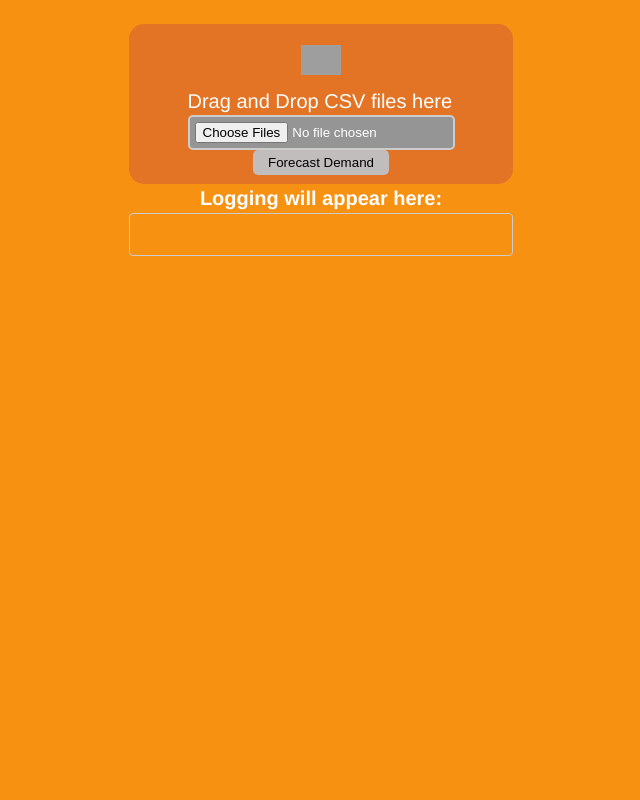
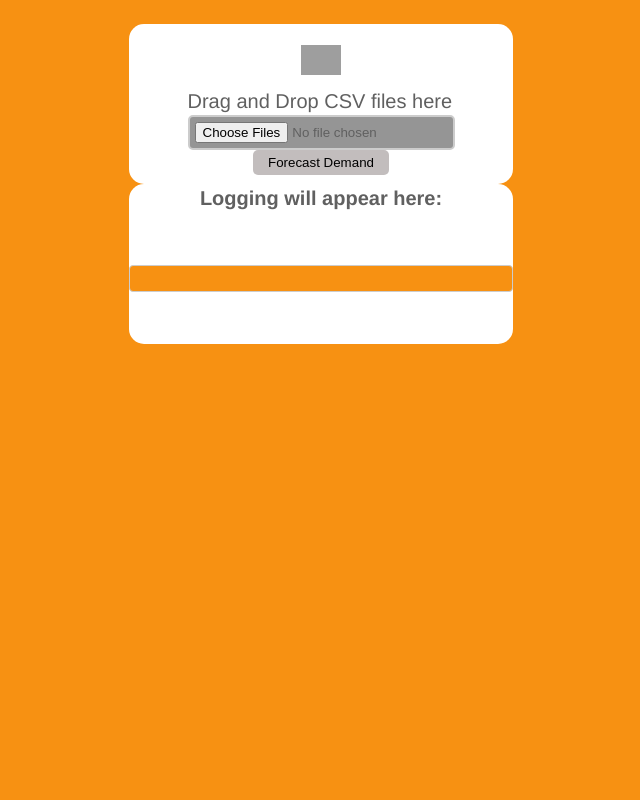
Before and after one commit to datakind/united-way-211-forecast-app, a Flask app: page / in a window 1280 px wide. Shown: the whole page, without its empty margins (319-959 px from the left). Run offline with Flask 2, Linux system fonts and the light colour scheme; some libraries are stand-ins or nearby versions; grey boxes are pictures that could not be loaded.

Commit message:
Revise color changes

```diff
--- a/static/css/app.css
+++ b/static/css/app.css
@@ -4,7 +4,7 @@
   padding: 20.5px;
   font-size: 13px;
   line-height: 1.42857143;
-  color: #ffffff;
+  color: #606060;
   word-break: break-all;
   word-wrap: break-word;
   background-color: #f79112;
@@ -12,6 +12,8 @@
   border-radius: 4px;
   width: 100%;
   margin: auto;
+  padding-top: 4px;
+
 }
 
 * {
@@ -23,7 +25,7 @@
 html {
   font-size: 12px;
   font-family: Helvetica Neue, Helvetica, Roboto, ui-sans-serif, system-ui, -apple-system, BlinkMacSystemFont, "Segoe UI", Roboto, "Helvetica Neue", Arial, "Noto Sans", sans-serif, "Apple Color Emoji", "Segoe UI Emoji", "Segoe UI Symbol", "Noto Color Emoji";
-  color: #ffffff;
+  color: #606060;
   line-height: 1rem;
 }
 
@@ -35,6 +37,7 @@
   font-family: Helvetica Neue, Helvetica, Roboto, ui-sans-serif, system-ui, -apple-system, BlinkMacSystemFont, "Segoe UI", Roboto, "Helvetica Neue", Arial, "Noto Sans", sans-serif, "Apple Color Emoji", "Segoe UI Emoji", "Segoe UI Symbol", "Noto Color Emoji";
   justify-content: center;
   align-items: flex-start;
+  padding-top: 24px;
 }
 
 h2 {
@@ -63,12 +66,19 @@
   display:inline-block;
 }
 
+#form {
+  padding-top: 6px;
+}
+
+#input {
+  padding-top: 4px;
+}
+
 header {
   margin-top: 1rem;
 }
 
-.droparea, .logger {
-  margin-top: 24px;
+.droparea, #logger {
   margin-left: auto;
   margin-right: auto;
   display: flex;
@@ -80,7 +90,7 @@
   width: 384px;
   max-width: 100%;
   height: 160px;
-  background-color: #e37425;
+  background-color: #ffffff;
   border-radius: 15px;
 }
 
```
